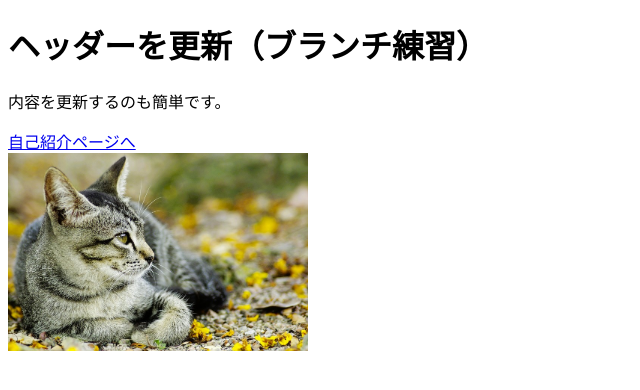
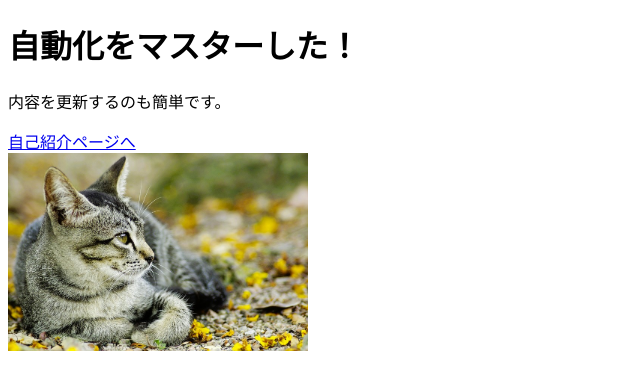
Before and after one commit to rinyan-thai23/my-first-website, a plain HTML site: page index.html in a window 1280 px wide. Shown: the whole page, without its empty margins (0-640 px from the left). Drawn offline with Linux system fonts and the light colour scheme.

```diff
--- a/index.html
+++ b/index.html
@@ -5,7 +5,7 @@
     <title>ぼくの最初のウェブサイト</title>
 </head>
 <body>
-    <h1>ヘッダーを更新（ブランチ練習）</h1>
+    <h1>自動化をマスターした！</h1>
     <p>内容を更新するのも簡単です。</p>
     <a href="about.html">自己紹介ページへ</a>
     <br>
```
